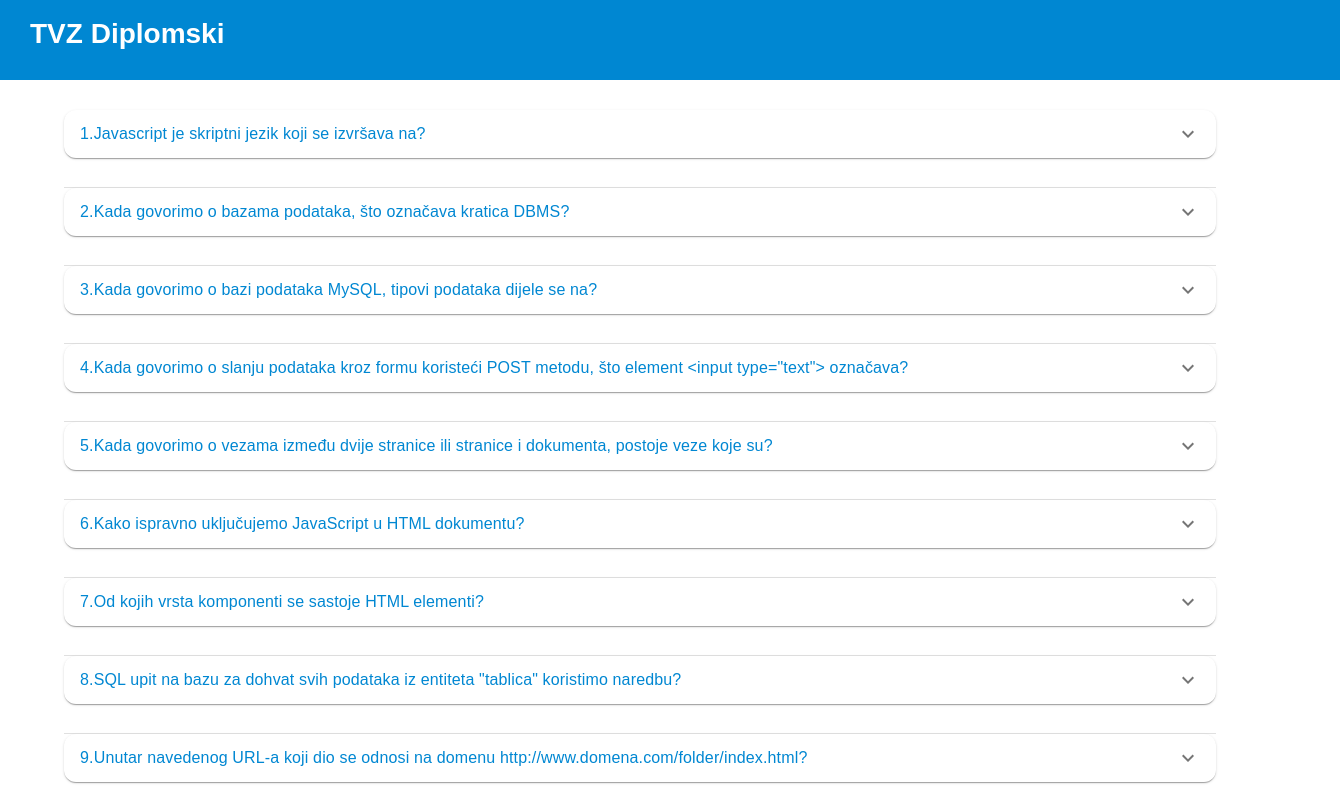
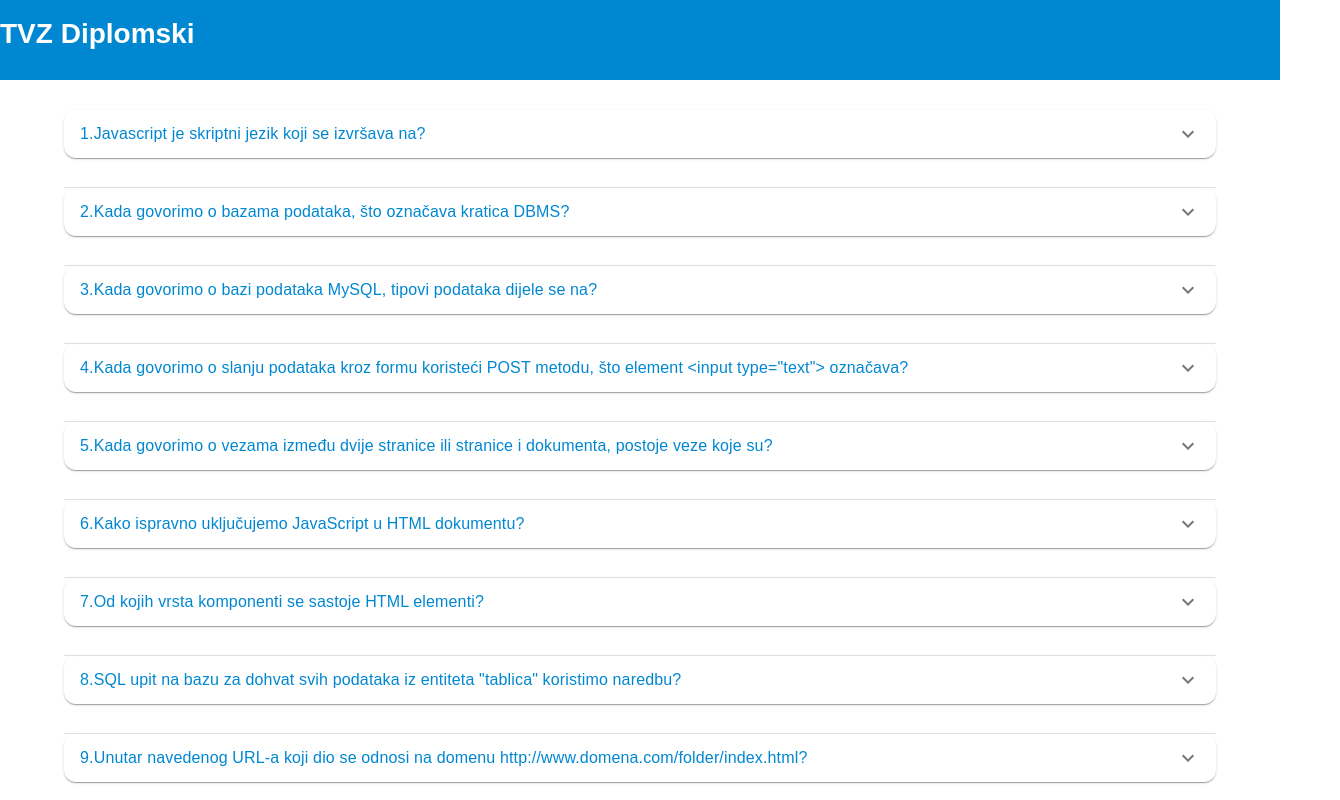
Before and after one commit to josippr/tvz-diplomski, a React (Create React App) app: page /about in a window 1280 px wide. Shown: the top 800 px of the page, 1340 px wide, since content can reach past the window. Built offline with nearby package versions, Linux system fonts and the light colour scheme.

Commit message:
small styling fix 3

```diff
--- a/src/components/header/Header.css
+++ b/src/components/header/Header.css
@@ -8,7 +8,7 @@ header {
     width: 100%;
     height: 80px;
     background-color: #0087D2;
-    padding: 0px 30px 0px 30px;
+    /*padding: 0px 30px 0px 30px;*/
     display: flex;
     justify-content: space-between;
 }
```
